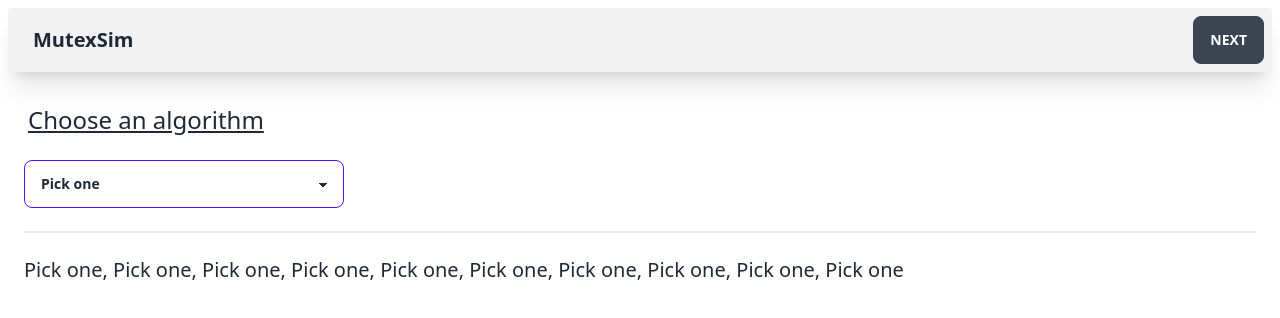
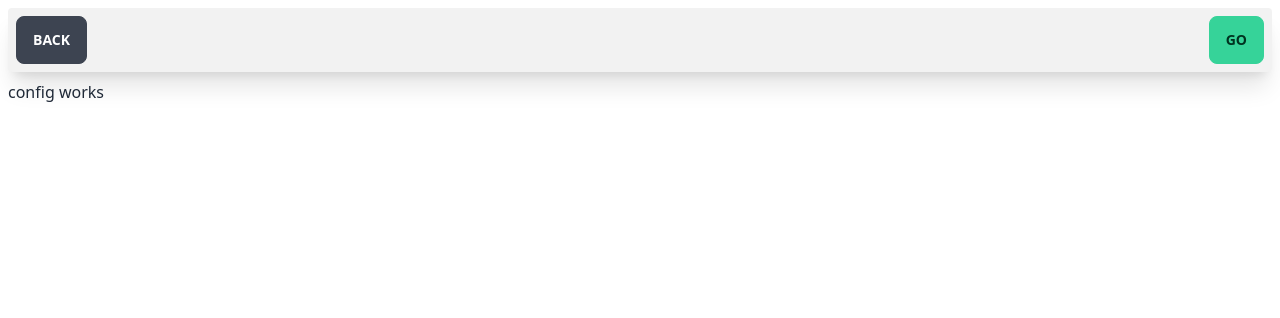
Before and after one commit to li6in9muyou/software-mutex-sim, a Svelte app: page / in a window 1280 px wide. Both pictures are taken after a click on the link "NEXT". Shown: the top 318 px of the page. Built offline with nearby package versions, Linux system fonts and the light colour scheme.

Commit message:
feat: scene transition

```diff
--- a/src/view/AlgorithmConfig.svelte
+++ b/src/view/AlgorithmConfig.svelte
@@ -1 +1,15 @@
+<script>
+  import { router } from "./model";
+</script>
+
+<div class="navbar mb-2 rounded bg-base-200 shadow-xl">
+  <div class="navbar-start">
+    <a class="btn" on:click={() => router.pop()}>back</a>
+  </div>
+  <div class="navbar-end gap-2">
+    <a class="btn btn-success" on:click={() => router.push("InSimulation")}
+      >go</a
+    >
+  </div>
+</div>
 <h1 class="font-4xl">config works</h1>
--- a/src/view/AlgorithmSelect.svelte
+++ b/src/view/AlgorithmSelect.svelte
@@ -1,5 +1,6 @@
 <script>
   import { join, times } from "lodash";
+  import { router } from "./model";
   let selected = "Pick one";
   $: description = join(
     times(10, () => selected),
@@ -9,9 +10,11 @@
 
 <div class="navbar mb-2 rounded bg-base-200 shadow-xl">
   <div class="navbar-start">
-    <a class="btn btn-ghost text-xl normal-case">MutexSim</a>
+    <a class="btn btn-ghost text-4xl normal-case text-accent">MutexSim</a>
   </div>
-  <div class="navbar-end"><a class="btn">next</a></div>
+  <div class="navbar-end">
+    <a class="btn" on:click={() => router.push("AlgoConfig")}>next</a>
+  </div>
 </div>
 
 <main class="p-4">
--- a/src/view/InSimulation.svelte
+++ b/src/view/InSimulation.svelte
@@ -2,6 +2,7 @@
   import { range } from "lodash";
   import { readable } from "svelte/store";
   import { sleep } from "../utility";
+  import { router } from "./model";
 
   let allPaused = true;
   function toggle() {
@@ -34,7 +35,7 @@
 
 <div class="navbar mb-2 rounded bg-base-200 shadow-xl">
   <div class="navbar-start">
-    <a class="btn">back</a>
+    <a class="btn" on:click={() => router.pop()}>back</a>
   </div>
   <div class="navbar-end gap-2">
     <a class="btn btn-warning" class:btn-disabled={allPaused} on:click={toggle}>
--- a/src/view/model.ts
+++ b/src/view/model.ts
@@ -1,4 +1,6 @@
-import { derived, writable } from "svelte/store";
+import { derived, get, writable } from "svelte/store";
+import { isEmpty } from "lodash";
+
 type Pages = "AlgoSelection" | "AlgoConfig" | "InSimulation";
 
 export const CurrentPage = writable<Pages>("AlgoSelection");
@@ -14,3 +16,16 @@ export const onInSimulationPage = derived(
 );
 
 export const onAlgoConfigPage = derived(CurrentPage, (p) => p === "AlgoConfig");
+
+let history: Pages[] = [];
+export const router = {
+  push(page: Pages) {
+    history.push(get(CurrentPage));
+    CurrentPage.set(page);
+  },
+  pop() {
+    if (!isEmpty(history)) {
+      CurrentPage.set(history.pop());
+    }
+  },
+};
```
